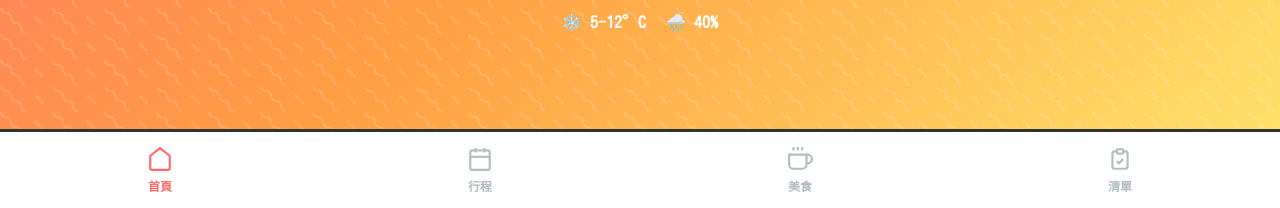
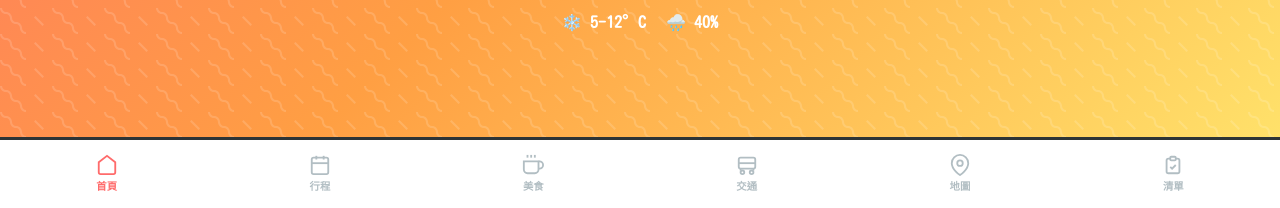
Before and after one commit to bylmdada/fukuoka-trip, a plain HTML site: page index.html in a window 1280 px wide. Shown: the part 590-798 px from the top of the page. Drawn offline with Linux system fonts and the light colour scheme.

Commit message:
升級為6按鈕導航：首頁、行程、美食、交通、地圖、清單

```diff
--- a/index.html
+++ b/index.html
@@ -98,6 +98,14 @@
                 <svg viewBox="0 0 24 24" fill="none" stroke="currentColor" stroke-width="2"><path d="M18 8h1a4 4 0 0 1 0 8h-1"/><path d="M2 8h16v9a4 4 0 0 1-4 4H6a4 4 0 0 1-4-4V8z"/><line x1="6" y1="1" x2="6" y2="4"/><line x1="10" y1="1" x2="10" y2="4"/><line x1="14" y1="1" x2="14" y2="4"/></svg>
                 <span>美食</span>
             </a>
+            <a href="#metro" class="nav-item" data-section="metro">
+                <svg viewBox="0 0 24 24" fill="none" stroke="currentColor" stroke-width="2"><rect x="3" y="4" width="18" height="12" rx="2"/><circle cx="7" cy="20" r="2"/><circle cx="17" cy="20" r="2"/><path d="M5 16v2"/><path d="M19 16v2"/><line x1="3" y1="10" x2="21" y2="10"/></svg>
+                <span>交通</span>
+            </a>
+            <a href="#hotel-area-map" class="nav-item" data-section="hotel-area-map">
+                <svg viewBox="0 0 24 24" fill="none" stroke="currentColor" stroke-width="2"><path d="M21 10c0 7-9 13-9 13s-9-6-9-13a9 9 0 0 1 18 0z"/><circle cx="12" cy="10" r="3"/></svg>
+                <span>地圖</span>
+            </a>
             <a href="#packing" class="nav-item" data-section="packing">
                 <svg viewBox="0 0 24 24" fill="none" stroke="currentColor" stroke-width="2"><path d="M9 5H7a2 2 0 0 0-2 2v12a2 2 0 0 0 2 2h10a2 2 0 0 0 2-2V7a2 2 0 0 0-2-2h-2"/><rect x="9" y="3" width="6" height="4" rx="1"/><path d="M9 14l2 2 4-4"/></svg>
                 <span>清單</span>
--- a/styles.css
+++ b/styles.css
@@ -736,15 +736,16 @@
     display: flex;
     flex-direction: column;
     align-items: center;
-    gap: 4px;
+    gap: 2px;
     color: var(--text-muted);
     text-decoration: none;
-    font-size: 0.75rem;
+    font-size: 0.65rem;
     font-weight: 900;
     transition: all 0.15s;
+    padding: 0 4px;
 }
 
-.nav-item svg { width: 26px; height: 26px; }
+.nav-item svg { width: 22px; height: 22px; }
 
 .nav-item.active { color: var(--primary); }
 .nav-item:hover { transform: scale(1.1); }
```
